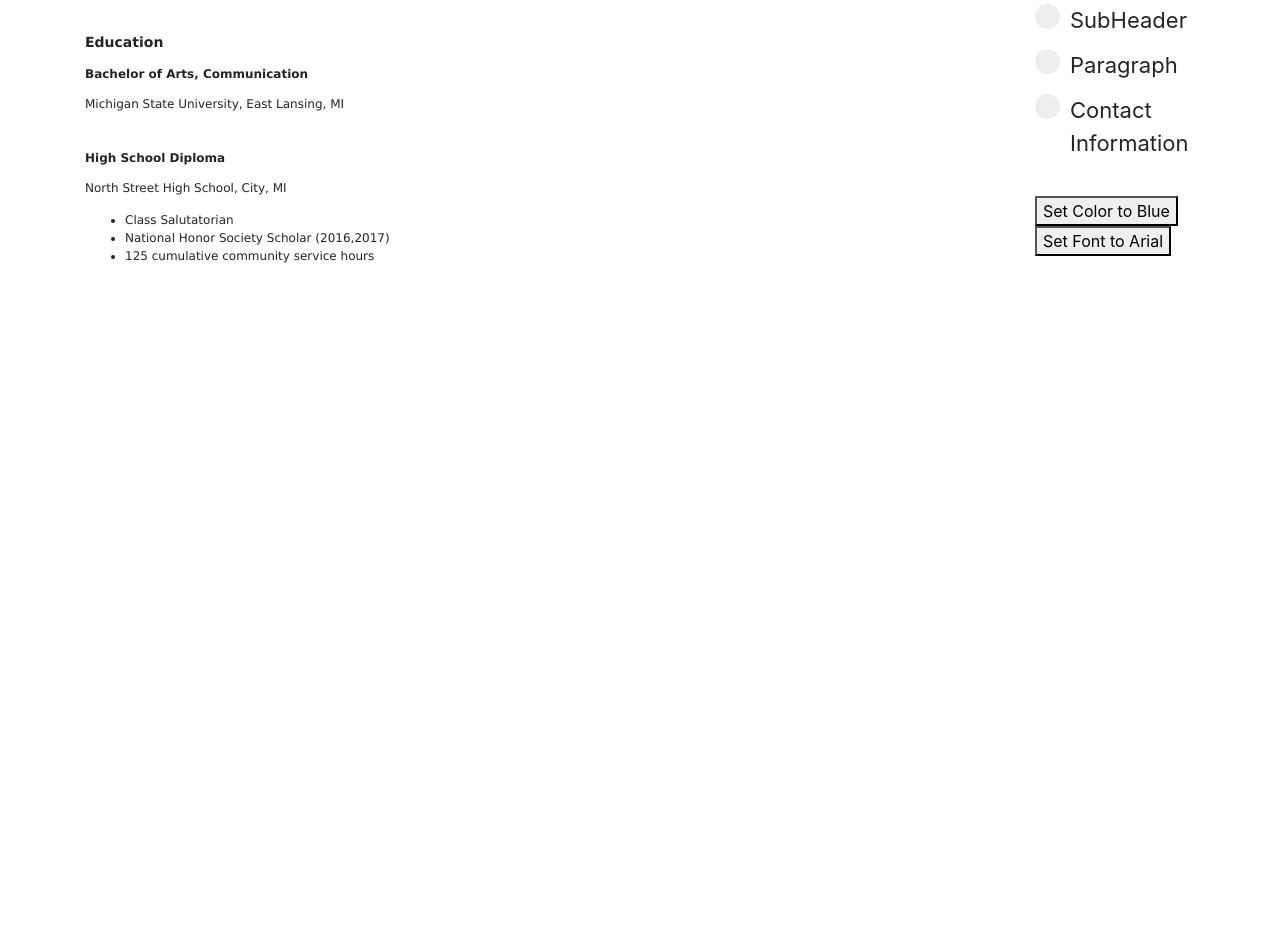
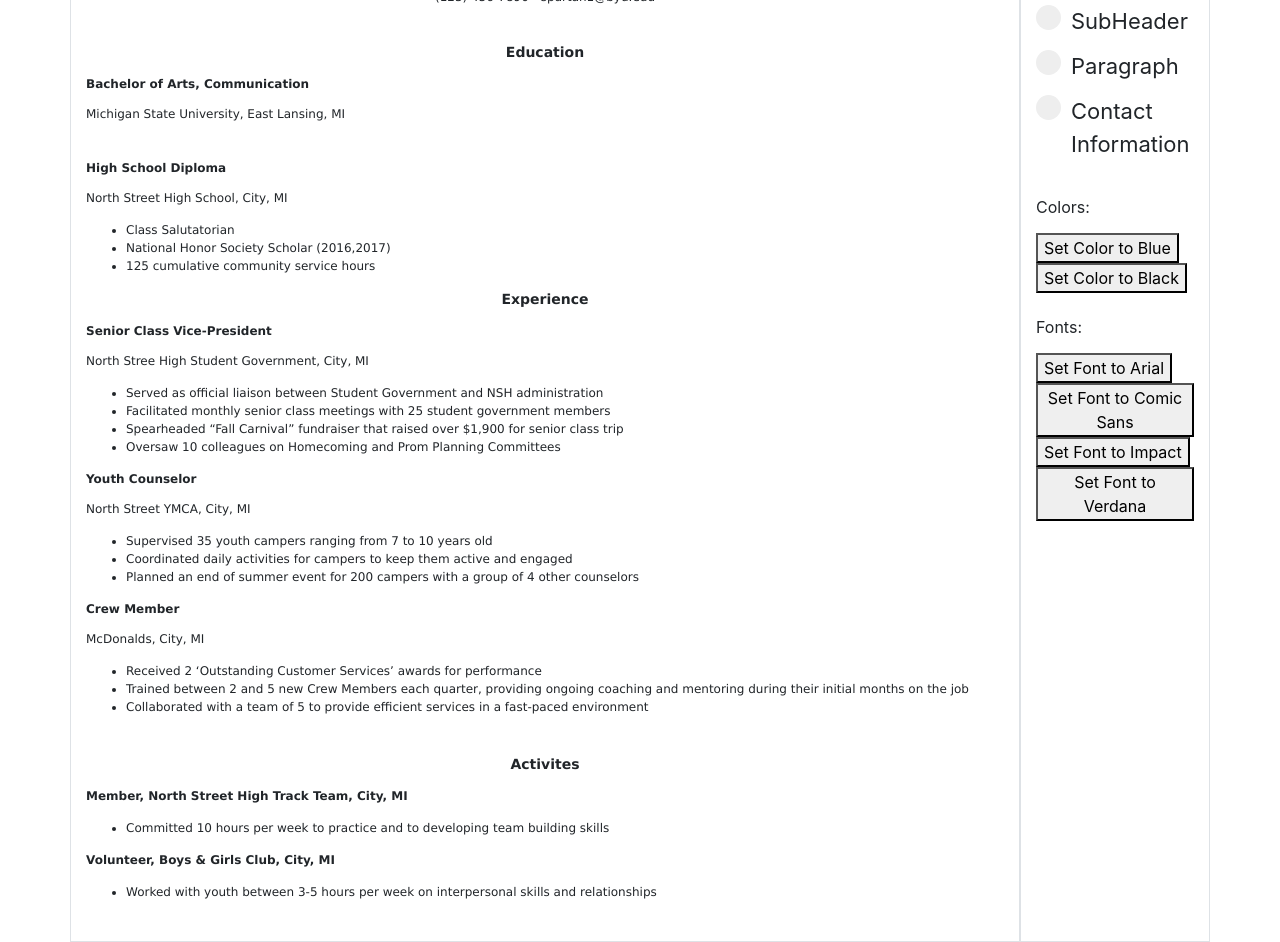
Before and after one commit to CButtars/creative-project-1, a plain HTML site: page index.html in a window 1280 px wide. Shown: the part 221-1163 px from the top of the page. Before the commit the page ends 800 px from the top, so only its background shows below. Drawn offline with nearby package versions, Linux system fonts and the light colour scheme.

Commit message:
fully functioning.  Just need the color picker and It should be decent enough to submit

```diff
--- a/css/main.css
+++ b/css/main.css
@@ -7,7 +7,7 @@ p {
 }
 
 .Header {
-    font-family: "Palatino Linotype", "Book Antiqua", Palatino, serif;
+    font-family: Verdana, Geneva, sans-serif;
     text-align: center;
 }
 
@@ -16,16 +16,17 @@ p {
     font-size: 14px;
     font-weight: bold;
     padding-bottom: 8px;
+    text-align: center;
 }
 
 .Paragraph {
-    font-family: "Lucida Sans Unicode", "Lucida Grande", sans-serif;
+    font-family: Verdana, Geneva, sans-serif;
     font-size: 12px;
 }
 
 .Contact {
     font-size: 12px;
-    font-family: "Lucida Sans Console", sans-serif;
+    font-family: Verdana, Geneva, sans-serif;
     text-align: center;
 }
 
--- a/index.html
+++ b/index.html
@@ -21,8 +21,9 @@
     <!--Custom global variables for future scripts -->
     <script>
       var selectedElement = "Header";
-      var selectedFont = "arial,sans";
-      var selectedColor = "blue";
+
+      //fonts
+      var comicSans ="\"Comic Sans MS\" cursive, sans-serif"
     </script>
 
   </head>
@@ -33,8 +34,8 @@
       </br>
       </br>
       <div class="row">
-        <div class="col-12 col-md-10">
-          <h2 class="Contact bigger" id="bolded">Sparty Spartan</h2>
+        <div class="col-12 col-md-10 border">
+          <h2 class="Header">Sparty Spartan</h2>
           <p class="Contact">A111 Butterfield Hall</p>
           <p class="Contact">East Lansing, MI 48824</p>
           <p class="Contact">(123) 456-7890 - spartan1@byu.edu</p>
@@ -50,9 +51,44 @@
             <li>National Honor Society Scholar (2016,2017)</li>
             <li>125 cumulative community service hours</li>
           </ul></p>
+          <h3 class="SubHeader">Experience</h3>
+          <p class="Paragraph" id="bolded">Senior Class Vice-President</p>
+          <p class="Paragraph">North Stree High Student Government, City, MI</p>
+          <ul class="Paragraph">
+            <li>Served as official liaison between Student Government and NSH administration</li>
+            <li>Facilitated monthly senior class meetings with 25 student government members</li>
+            <li>Spearheaded “Fall Carnival” fundraiser that raised over $1,900 for senior class trip</li>
+            <li>Oversaw 10 colleagues on Homecoming and Prom Planning Committees</li>
+          </ul>
+          <p class="Paragraph" id="bolded">Youth Counselor</p>
+          <p class="Paragraph">North Street YMCA, City, MI </p>
+          <ul class="Paragraph">
+            <li>Supervised 35 youth campers ranging from 7 to 10 years old</li>
+            <li>Coordinated daily activities for campers to keep them active and engaged </li>
+            <li>Planned an end of summer event for 200 campers with a group of 4 other counselors</li>
+          </ul>
+          <p class="Paragraph" id="bolded">Crew Member</p>
+          <p class="Paragraph">McDonalds, City, MI </p>
+          <ul class="Paragraph">
+            <li>Received 2 ‘Outstanding Customer Services’ awards for performance</li>
+            <li>Trained between 2 and 5 new Crew Members each quarter, providing ongoing coaching and
+mentoring during their initial months on the job</li>
+            <li>Collaborated with a team of 5 to provide efficient services in a fast-paced environment</li>
+          </ul>
+          </br>
+          <h3 class="SubHeader">Activites</h3>
+          <p class="Paragraph" id="bolded">Member, North Street High Track Team, City, MI</p>
+          <ul class="Paragraph">
+            <li>Committed 10 hours per week to practice and to developing team building skills</li>
+          </ul>
+          <p class="Paragraph" id="bolded">Volunteer, Boys & Girls Club, City, MI</p>
+          <ul class="Paragraph">
+            <li>Worked with youth between 3-5 hours per week on interpersonal skills and relationships</li>
+          </ul>
+          </br>
 
         </div>
-        <div class="col-6 col-md-2">
+        <div class="col-6 col-md-2 border">
           <p>The currently selected element is:
             <span id="element">Header</span>
           </p>
@@ -73,8 +109,16 @@
               <span class="checkmark"></span>
             </label>
             </br>
-            <button onclick="changeColor(event)">Set Color to Blue</button>
-            <button onclick="changeFont(event)">Set Font to Arial</button>
+            <p>Colors:</p>
+            <button onclick="changeColor('blue')">Set Color to Blue</button>
+            <button onclick="changeColor('black')">Set Color to Black</button>
+            </br>
+            </br>
+            <p>Fonts:</p>
+            <button onclick="changeFont('Arial, Helvetica, sans-serif')">Set Font to Arial</button>
+            <button onclick="changeFont('Comic Sans MS')">Set Font to Comic Sans</button>
+            <button onclick="changeFont('Impact')">Set Font to Impact</button>
+            <button onclick="changeFont('Verdana')">Set Font to Verdana</button>
         </div>
       </div>
     </div>
@@ -86,21 +130,19 @@
 
     <!--Custom Scripts-->
     <script>
-      function changeFont() {
-        //document.getElementsByClassName(selectedElement).style.fontFamily = selectedFont;
+      function changeFont(newFont) {
         var x = document.getElementsByClassName(selectedElement);
         var i;
         for (i = 0; i < x.length; i++) {
-            x[i].style.fontFamily = selectedFont;
+            x[i].style.fontFamily = newFont;
         }
         event.preventDefault();
       }
-      function changeColor() {
-        //document.getElementsByClassName(selectedElement).style.color = selectedColor;
+      function changeColor(newColor) {
         var x = document.getElementsByClassName(selectedElement);
         var i;
         for (i = 0; i < x.length; i++) {
-            x[i].style.color = selectedColor;
+            x[i].style.color = newColor;
         }
         event.preventDefault();
       }
```
Also changed, not shown: README.md.
